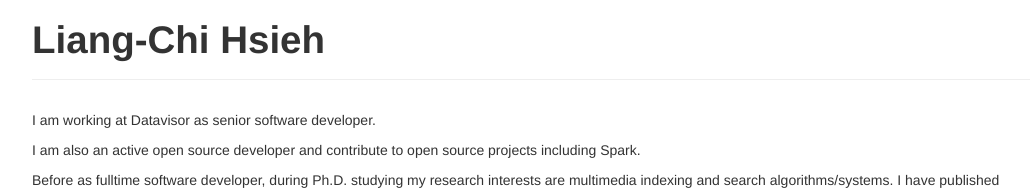
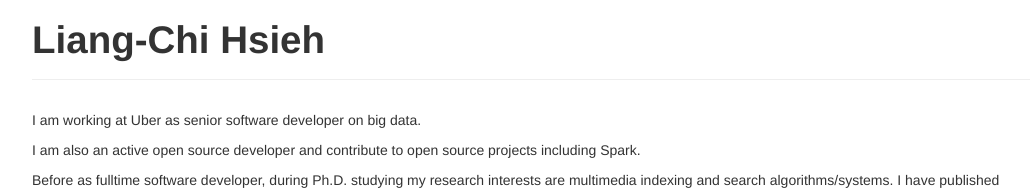
Before and after one commit to viirya/viirya.github.io, a plain HTML site: page index.html in a window 1280 px wide. Shown: the top 192 px of the page, without its empty margins (23-1053 px from the left). Drawn offline with nearby package versions, Linux system fonts and the light colour scheme.

Commit message:
Change company.

```diff
--- a/index.html
+++ b/index.html
@@ -39,7 +39,7 @@
   <div class="row"><div class="span10">
   <div class="media">
   <div class="media-body">
-  <p>I am working at Datavisor as senior software developer.
+  <p>I am working at Uber as senior software developer on big data.
   <p>I am also an active open source developer and contribute to open source projects including Spark.</p>
   <p>Before as fulltime software developer, during Ph.D. studying my research interests are multimedia indexing and search algorithms/systems. I have published some papers in large-scale multimedia processing, image automatic annotation, multimedia indexing and search.</p>
   </div>
```
